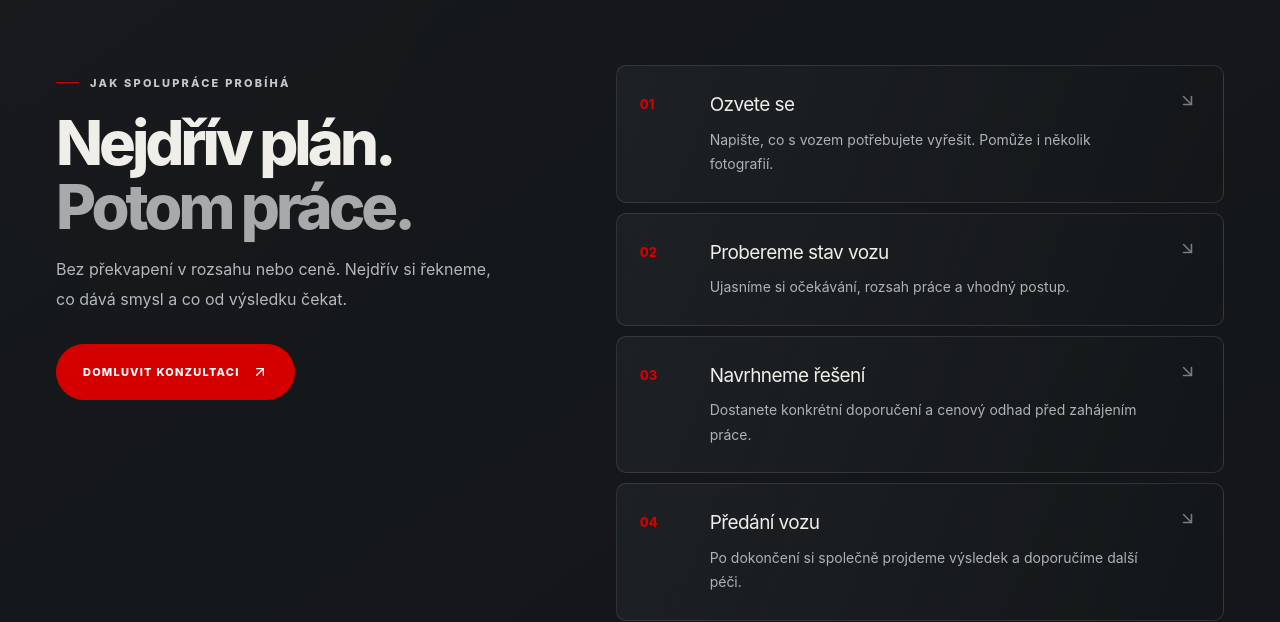
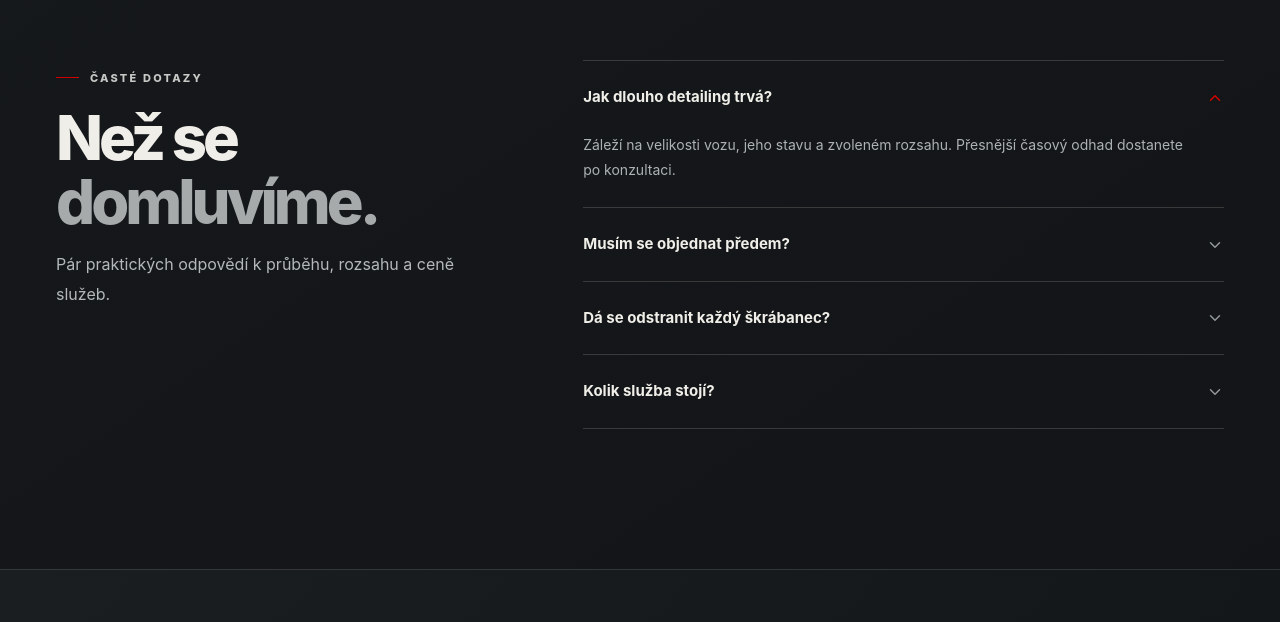
Before and after one commit to vrbaX/Car-Detailing, a React (Vite) app: page / in a window 1280 px wide. Shown: the part 3711-4333 px from the top of the page. Built offline with nearby package versions, Linux system fonts and the light colour scheme.

Commit message:
Remove generic process section

```diff
--- a/src/App.jsx
+++ b/src/App.jsx
@@ -1,6 +1,6 @@
 import { useEffect, useState } from 'react'
 import {
-  ArrowDownRight, ArrowUpRight, ChevronDown,
+  ArrowUpRight, ChevronDown,
   CircleDot, Clock3, Droplets, Gauge, ShieldCheck, Sparkles,
 } from 'lucide-react'
 import Navbar from './components/Navbar'
@@ -35,13 +35,6 @@ const services = [
     description: 'Ochranné přípravky a keramické povlaky pro snazší údržbu a dlouhodobější ochranu povrchu.',
     tags: ['Keramická ochrana', 'Vosk', 'Údržba'],
   },
-]
-
-const steps = [
-  ['01', 'Ozvete se', 'Napište, co s vozem potřebujete vyřešit. Pomůže i několik fotografií.'],
-  ['02', 'Probereme stav vozu', 'Ujasníme si očekávání, rozsah práce a vhodný postup.'],
-  ['03', 'Navrhneme řešení', 'Dostanete konkrétní doporučení a cenový odhad před zahájením práce.'],
-  ['04', 'Předání vozu', 'Po dokončení si společně projdeme výsledek a doporučíme další péči.'],
 ]
 
 const faqs = [
@@ -150,28 +143,6 @@ function App() {
         </div>
       </section>
 
-      <section id="postup" className="process-section motion-section">
-        <div className="section-wrap process-layout">
-          <div className="process-intro">
-            <SectionHeading
-              eyebrow="Jak spolupráce probíhá"
-              title={<>Nejdřív plán.<br /><em>Potom práce.</em></>}
-              text="Bez překvapení v rozsahu nebo ceně. Nejdřív si řekneme, co dává smysl a co od výsledku čekat."
-            />
-            <a href="#kontakt" className="button-primary">Domluvit konzultaci <ArrowUpRight size={16} /></a>
-          </div>
-          <div className="steps-list">
-            {steps.map(([number, title, description]) => (
-              <article className="step-row reveal" key={number}>
-                <span className="step-number">{number}</span>
-                <div><h3>{title}</h3><p>{description}</p></div>
-                <ArrowDownRight className="step-arrow" size={19} />
-              </article>
-            ))}
-          </div>
-        </div>
-      </section>
-
       <section id="faq" className="faq-section motion-section">
         <div className="section-wrap faq-layout">
           <SectionHeading
```
